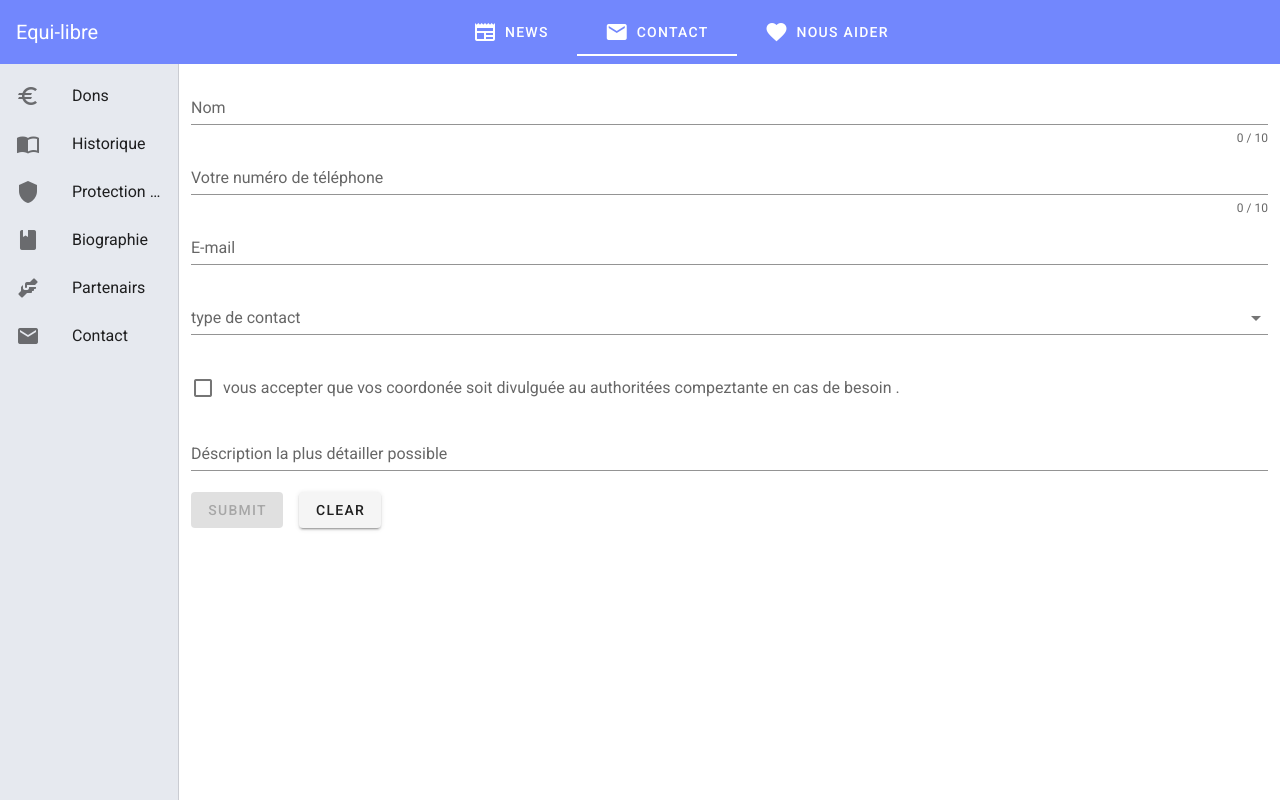
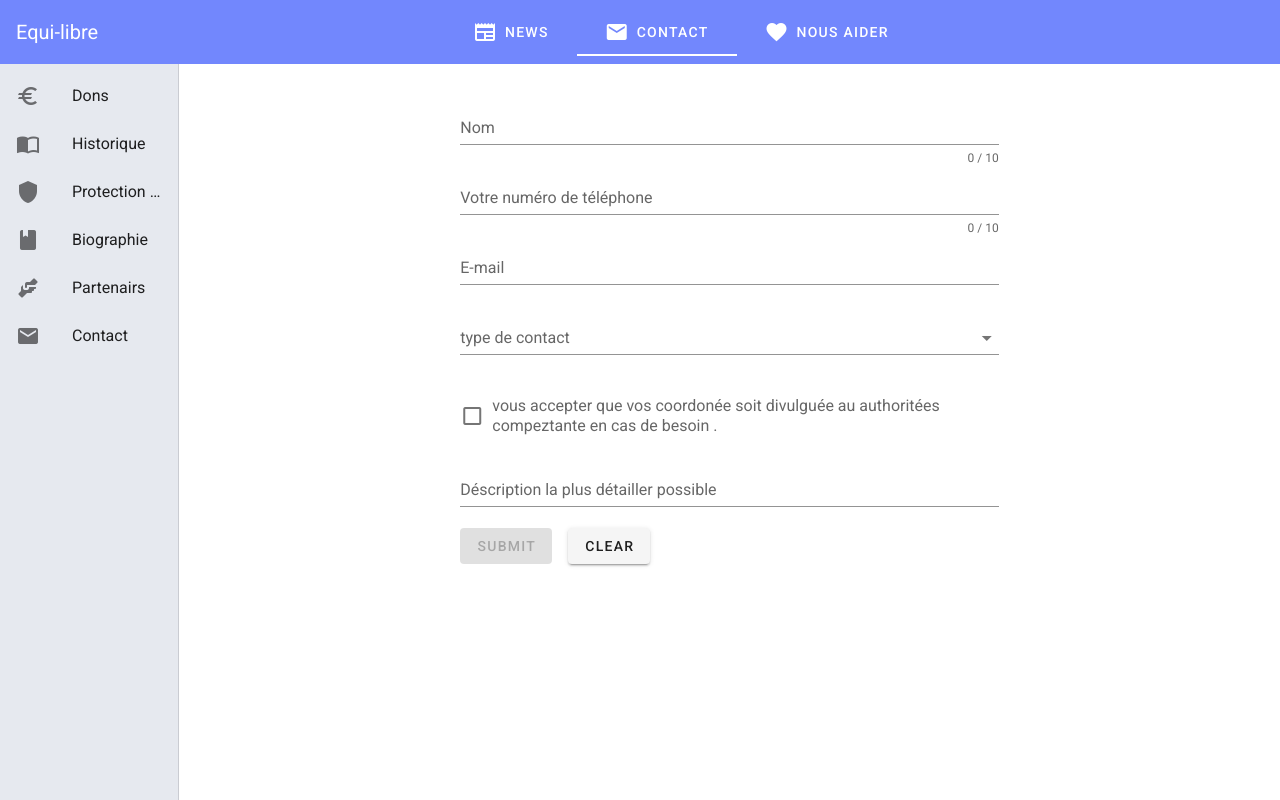
Before and after one commit to MatBat30/site-asso-equi-libre, a Nuxt app: page /contact in a window 1280 px wide. Built offline with nearby package versions, Linux system fonts and the light colour scheme.

Commit message:
changement layout

```diff
--- a/layouts/default.vue
+++ b/layouts/default.vue
@@ -54,9 +54,11 @@
       </v-row>
     </v-app-bar>
     <v-main>
-      <v-container>
+      <v-row class="mt-5" justify="center">
+        <v-col cols="6">
         <Nuxt/>
-      </v-container>
+        </v-col>
+      </v-row>
     </v-main>
   </v-app>
 </template>
```
